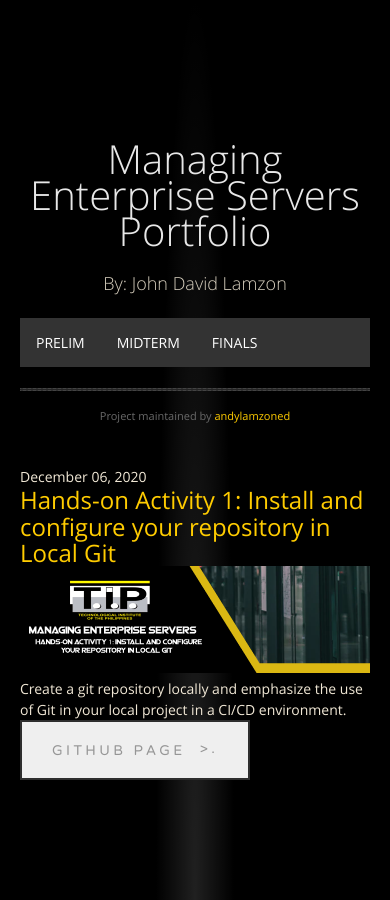
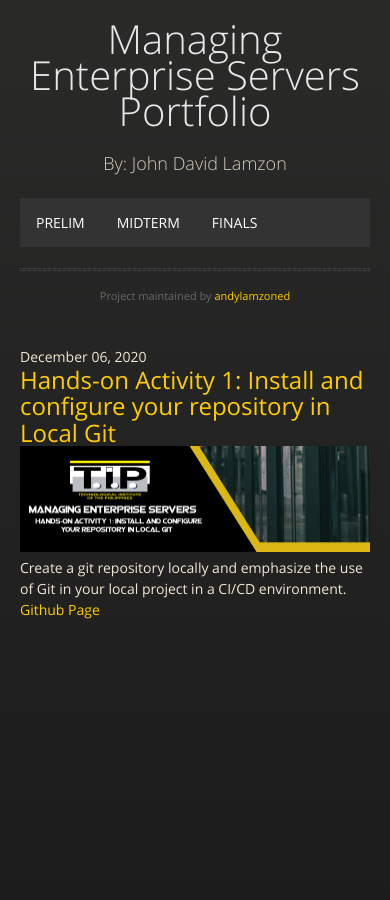
Before and after one commit to andylamzoned/andylamzoned.github.io, a Jekyll site: the page built from index.md, in a window 390 px wide. Built offline with Jekyll 4.4.1, drawn with Linux system fonts in a browser that asks for light colours.

Commit message:
default.html test

```diff
--- a/_layouts/default.html
+++ b/_layouts/default.html
@@ -50,12 +50,7 @@
           </header>
           <a href="" class="image fit"><img src="assets/images/HA1.jpg" alt="" /></a>
           <p>Create a git repository locally and emphasize the use of Git in your local project in a CI/CD environment.</p>
-          <button><a href="#">
-              Github&nbsp;Page&nbsp;
-              <span class="shift">>.</span>
-            </a>
-            <div class="mask"></div>
-          </button>
+          <a href="#" class="ghost_button">Github&nbsp;Page&nbsp;</a>
 				</article>
 
 
--- a/assets/css/main.css
+++ b/assets/css/main.css
@@ -166,94 +166,3 @@ ul {
 						ul.actions:not(.fixed) li .button.icon:before {
 							margin-left: -0.5rem;
 						}
-
-body {
-	align-items: center;
-	background-color: #202020;
-	background-image: radial-gradient(10% 100% ellipse at bottom center, rgba(0, 0, 0, 0), rgba(0, 0, 0, 1) 100%);
-	display: flex;
-	height: 100vh;
-	justify-content: center;
-	margin: 0;
-	padding: 0;
-	transition: background-color 2s cubic-bezier(0.19, 1, 0.22, 1);
-}
-
-button {
-	border: 2px solid #2e2e2e;
-	cursor: pointer;
-	letter-spacing: 0.2125rem;
-	line-height: 1;
-	overflow: hidden;
-	padding: 20px 30px;
-	position: relative;
-	text-align: center;
-	text-transform: uppercase;
-	transition:
-		background 5s cubic-bezier(0.19, 1, 0.22, 1),
-		border 1s cubic-bezier(0.19, 1, 0.22, 1),
-		color 0.6s cubic-bezier(0.19, 1, 0.22, 1);
-	user-select: none;
-}
-
-button a {
-	color: #969696;
-	font-family: "Varela Round";
-	text-decoration: none;
-}
-
-button .mask {
-	background-color: #fff;
-	background-color: rgba(255, 255, 255, 0.5);
-	height: 100px;
-	position: absolute;
-	transform: translate3d(-120%, -50px, 0) rotate3d(0, 0, 1, 45deg);
-	transition: all 1.1s cubic-bezier(0.19, 1, 0.22, 1);
-	width: 200px;
-}
-
-button .shift {
-	display: inline-block;
-	transition: all 1.1s cubic-bezier(0.19, 1, 0.22, 1);
-	vertical-align: text-top;
-}
-
-button:hover {
-	background-color: rgba(255, 255, 255, 0.05);
-	border-color: #fff;
-	box-shadow: 0 0 5px rgba(255, 245, 245, 0.8);
-	transition: background 0s;
-}
-
-button:hover a {
-	color: #fff;
-}
-
-button:hover .mask {
-	background-color: #fff;
-	transform: translate3d(120%, -100px, 0) rotate3d(0, 0, 1, 90deg);
-}
-
-button:hover .shift {
-	transform: translateX(5px);
-}
-
-button:active {
-	background-color: #fff;
-}
-
-button:active a {
-	color: #202020;
-}
-
-body.show {
-	background-color: #282828;
-}
-/*
-.button:hover {
-	background-image: url('http://.com/img/codepen/savvy.jpg');
-	background-position: center center;
-	background-repeat: no-repeat;
-	background-size: cover;
-}
-*/}
```
Also changed, not shown: assets/css/style.css (added, +17 -0 lines).
